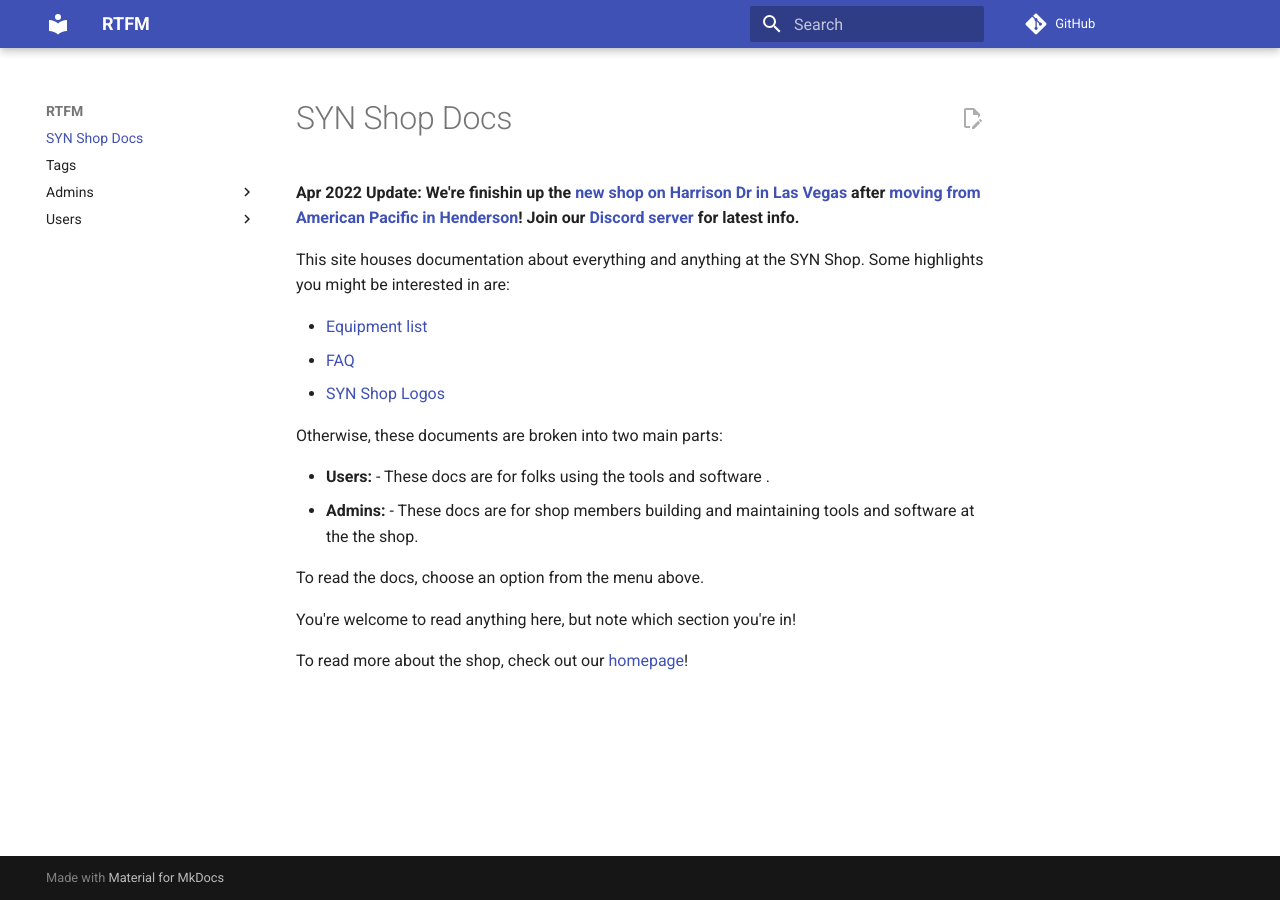
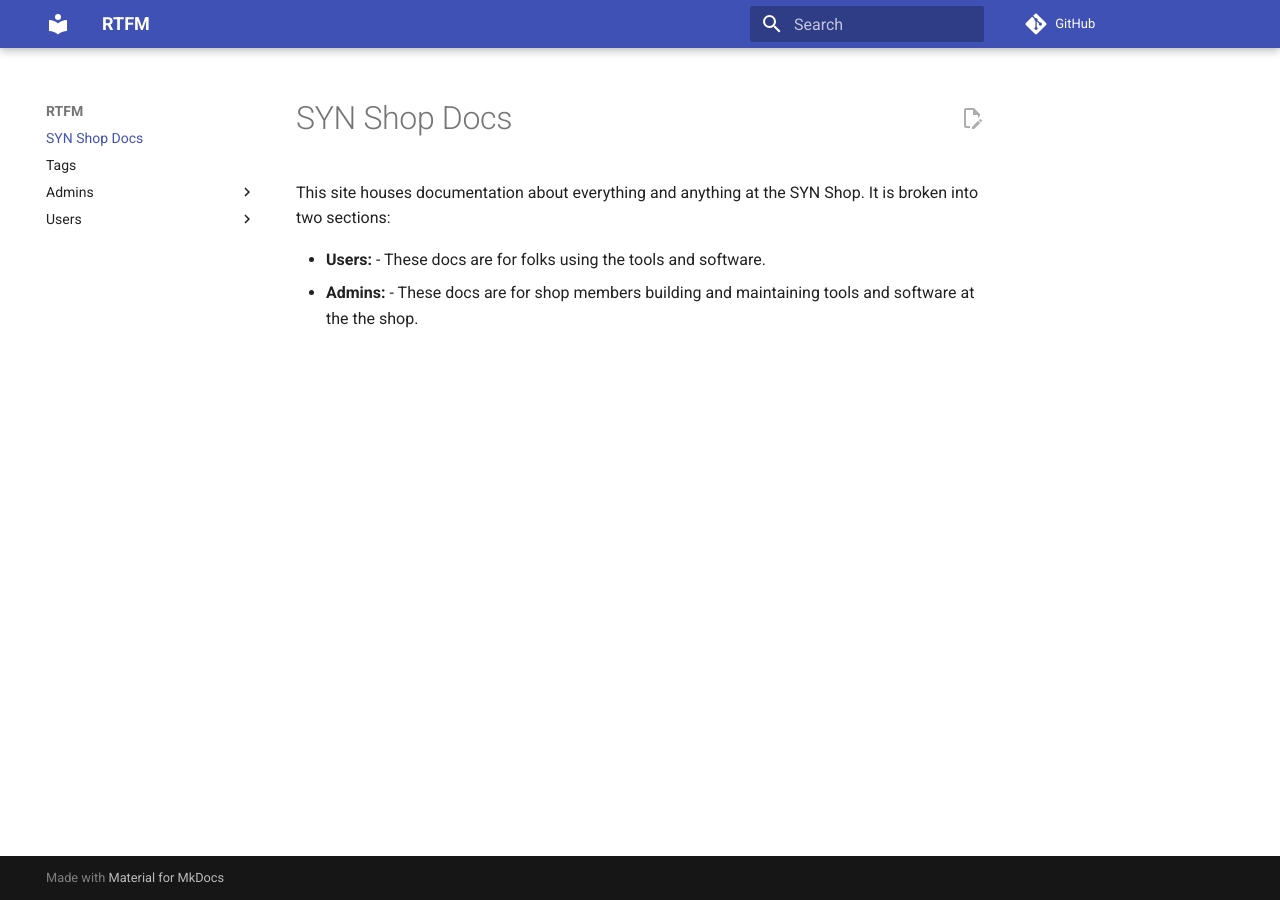
Before and after one commit to synshop/rtfm, an MkDocs documentation site: the page built from docs/index.md, in a window 1280 px wide. Built offline with MkDocs 1.6.1 and Material for MkDocs 9.7.7, drawn with Linux system fonts in a browser that asks for light colours; comment, search, counter and statistics services are not loaded.

Commit message:
refactoring the users section a tiny bit (#65)

```diff
--- a/docs/index.md
+++ b/docs/index.md
@@ -1,21 +1,6 @@
 # SYN Shop Docs
 
-**Apr 2022 Update: We're finishin up the [new shop on Harrison Dr in Las Vegas](https://synshop.org/location) after [moving from American Pacific in Henderson](/users/SYNShop3.0/FAQ/)! Join our [Discord server](https://synshop.org/discord) for latest info.**
+This site houses documentation about everything and anything at the SYN Shop.  It is broken into two sections:
 
-This site houses documentation about everything and anything at the SYN Shop.  Some highlights you might
-be interested in are:
-
-* [Equipment list](/users/SYN Shop Tool List/)
-* [FAQ](/users/FAQ/)
-* [SYN Shop Logos](/users/Logos/)
-
-Otherwise, these documents are broken into two main parts:
-
-*  **Users:**  - These docs are for folks using the tools and software .
+*  **Users:**  - These docs are for folks using the tools and software.
 *  **Admins:**  - These docs are for shop members building and maintaining tools and software at the the shop.
-
-To read the docs, choose an option from the menu above.
-
-You're welcome to read anything here, but note which section you're in!
-
-To read more about the shop, check out our [homepage](https://synshop.org)!
```
Also changed, not shown: docs/users/Table Saw.md (deleted, +0 -5 lines), docs/users/About SYN Shop/SYN Shop 1.0.md (renamed from docs/users/SYN Shop v1.0.md), docs/users/About SYN Shop/SYN Shop 3.0/FAQ.md (renamed from docs/users/SYN Shop 3.0/FAQ.md), docs/users/About SYN Shop/SYN Shop 3.0/index.md (renamed from docs/users/SYN Shop 3.0/index.md), docs/users/About SYN Shop/SYN Shop 3.0/property.summary1.jpg (renamed from docs/users/SYN Shop 3.0/property.summary1.jpg), docs/users/About SYN Shop/SYN Shop 3.0/property.summary2.jpg (renamed from docs/users/SYN Shop 3.0/property.summary2.jpg), docs/users/About SYN Shop/SYN Shop 3.0/shop.3.0.map.png (renamed from docs/users/SYN Shop 3.0/shop.3.0.map.png), docs/users/About SYN Shop/SYN Shop 3.0/synshop.v3.0-floorplan.png (renamed from docs/users/SYN Shop 3.0/synshop.v3.0-floorplan.png), docs/users/About SYN Shop/SYN Shop Vision.md (renamed from docs/users/SYN Shop Vision.md).
